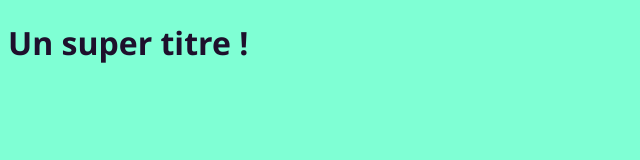
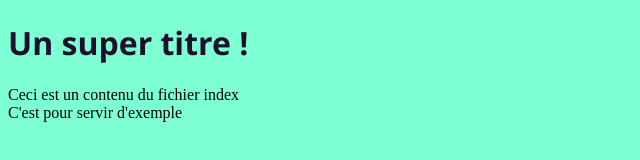
Before and after one commit to Fortunat64/OpenClassroomsProject, a plain HTML site: page index.html in a window 1280 px wide. Shown: the whole page, without its empty margins (0-640 px from the left). Drawn offline with Linux system fonts and the light colour scheme.

Commit message:
Ajout d'un paragraphe au fichier index

```diff
--- a/index.html
+++ b/index.html
@@ -9,6 +9,10 @@
 </head>
 <body>
     <h1>Un super titre !</h1>
+    <p>
+        Ceci est un contenu du fichier index <br/>
+        C'est pour servir d'exemple
+    </p>
 
 </body>
 </html>
```
